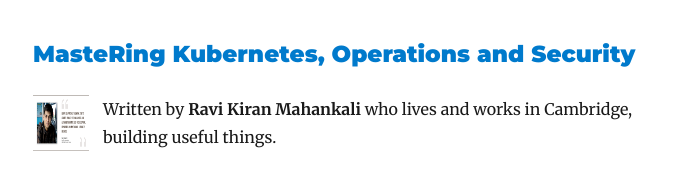
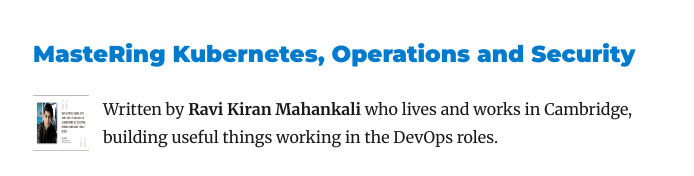
Before and after one commit to ravi-mrk/brepo, a Gatsby site: page / in a window 1280 px wide. Shown: the top 176 px of the page, without its empty margins (292-986 px from the left). Built offline with nearby package versions, Linux system fonts and the light colour scheme; Gatsby itself is replaced by a stand-in of ours; some packages are replaced by stand-ins of ours.

Commit message:
Update Bio.js

```diff
--- a/src/components/Bio.js
+++ b/src/components/Bio.js
@@ -42,7 +42,7 @@
           />
           <p style={{ marginBottom: 0 }}>
             Written by <strong>Ravi Kiran Mahankali</strong> who lives and works in
-            Cambridge, building useful things.{' '}
+            Cambridge, building useful things working in the DevOps roles.{' '}
           </p>
         </div>
         <IconListContainer>
```
